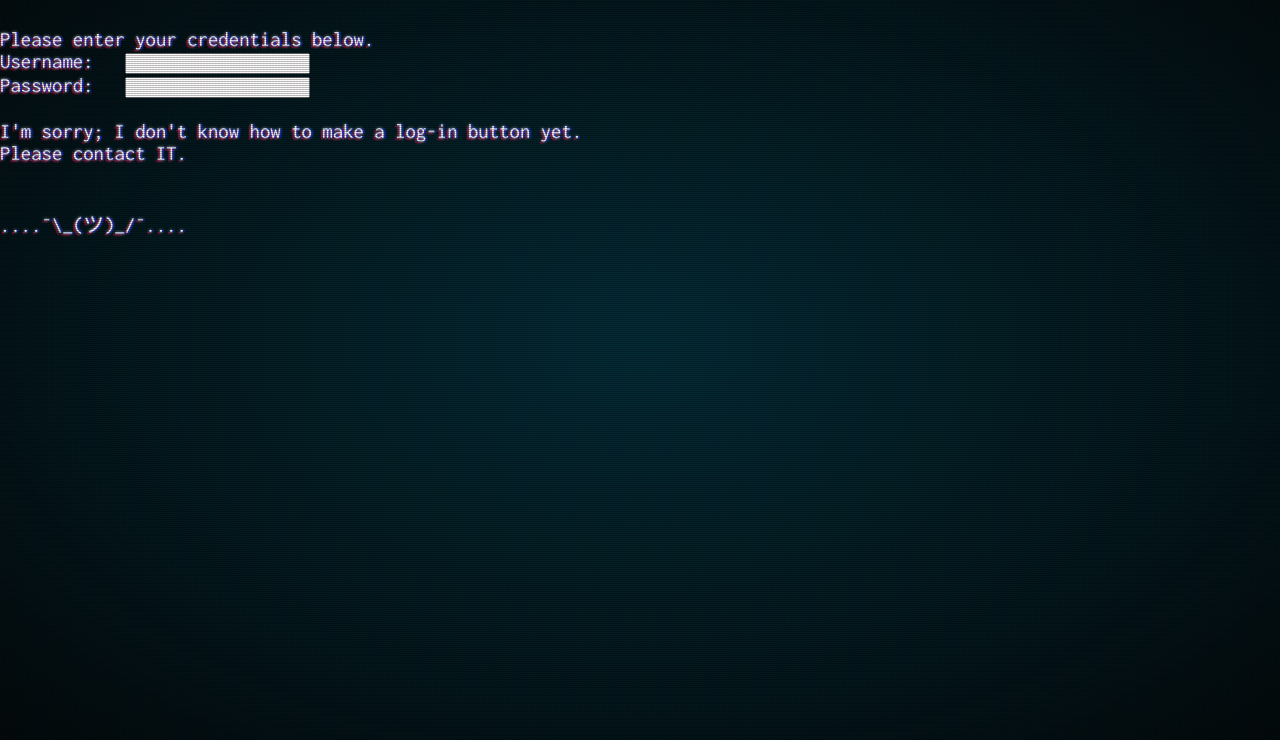
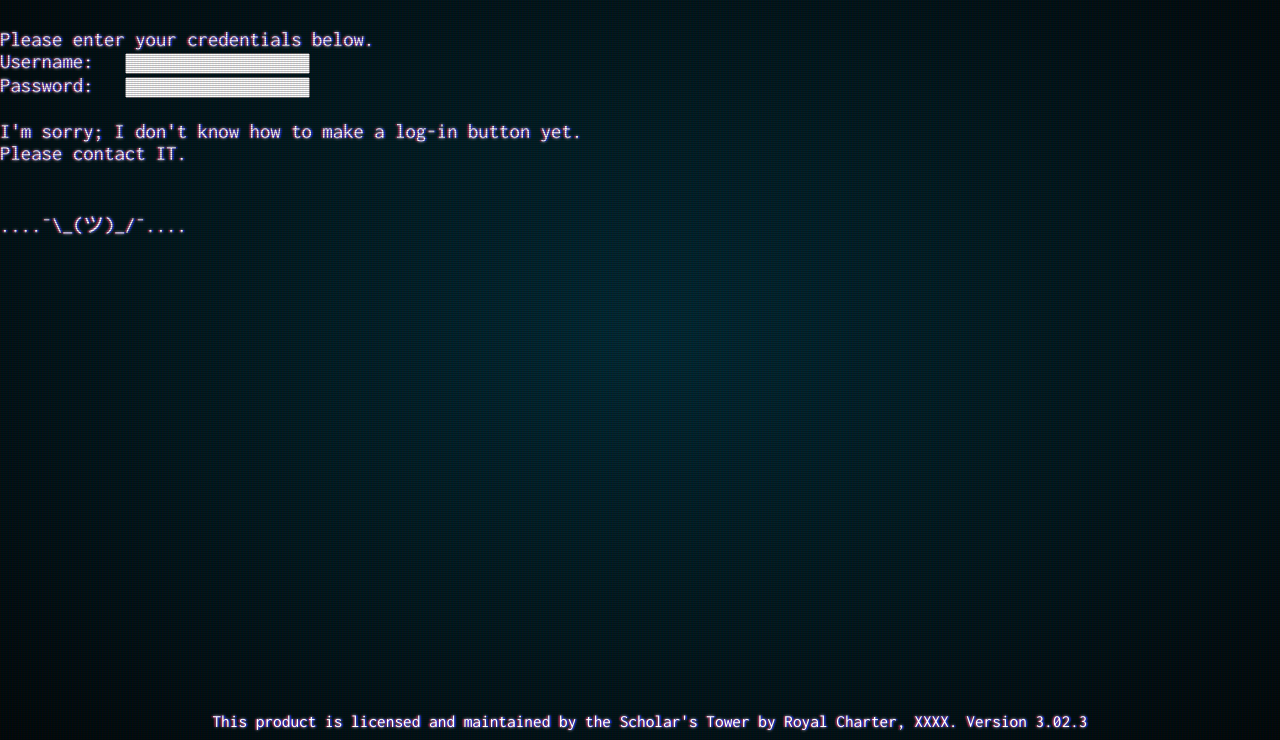
Before and after one commit to mhissain/old_terminal, a plain HTML site: page index.html in a window 1280 px wide. Shown: the part 60-800 px from the top of the page. Drawn offline with Linux system fonts and the light colour scheme.

Commit message:
adds a proper footer

```diff
--- a/index.html
+++ b/index.html
@@ -35,6 +35,8 @@
   <p>Please contact IT.</p>
   <br><br>
   <p>....¯\_(ツ)_/¯....</p>
+
+  <footer id="footer"><p>This product is licensed and maintained by the Scholar's Tower by Royal Charter, XXXX. Version 3.02.3</p></footer>
 </body>
 
 </html>
--- a/styles.css
+++ b/styles.css
@@ -39,7 +39,7 @@ body {
   }
 
   .crt {
-    animation: textShadow 4.9s infinite;
+    animation: textShadow 20s infinite;
 }
 
 @keyframes textShadow {
@@ -107,3 +107,15 @@ body {
       text-shadow: 2.6208764473832513px 0 1px rgba(0,30,255,0.5), -2.6208764473832513px 0 1px rgba(255,0,80,0.53), 0 0 3px;
     }
   }
+
+  #footer{
+    position: absolute;
+    bottom: 0;
+    display: flex;
+    align-items: center;
+    justify-content: center;
+    gap: 10px;
+    width: 100%;
+    padding: 10px;
+    font-size: smaller;
+  }
```
